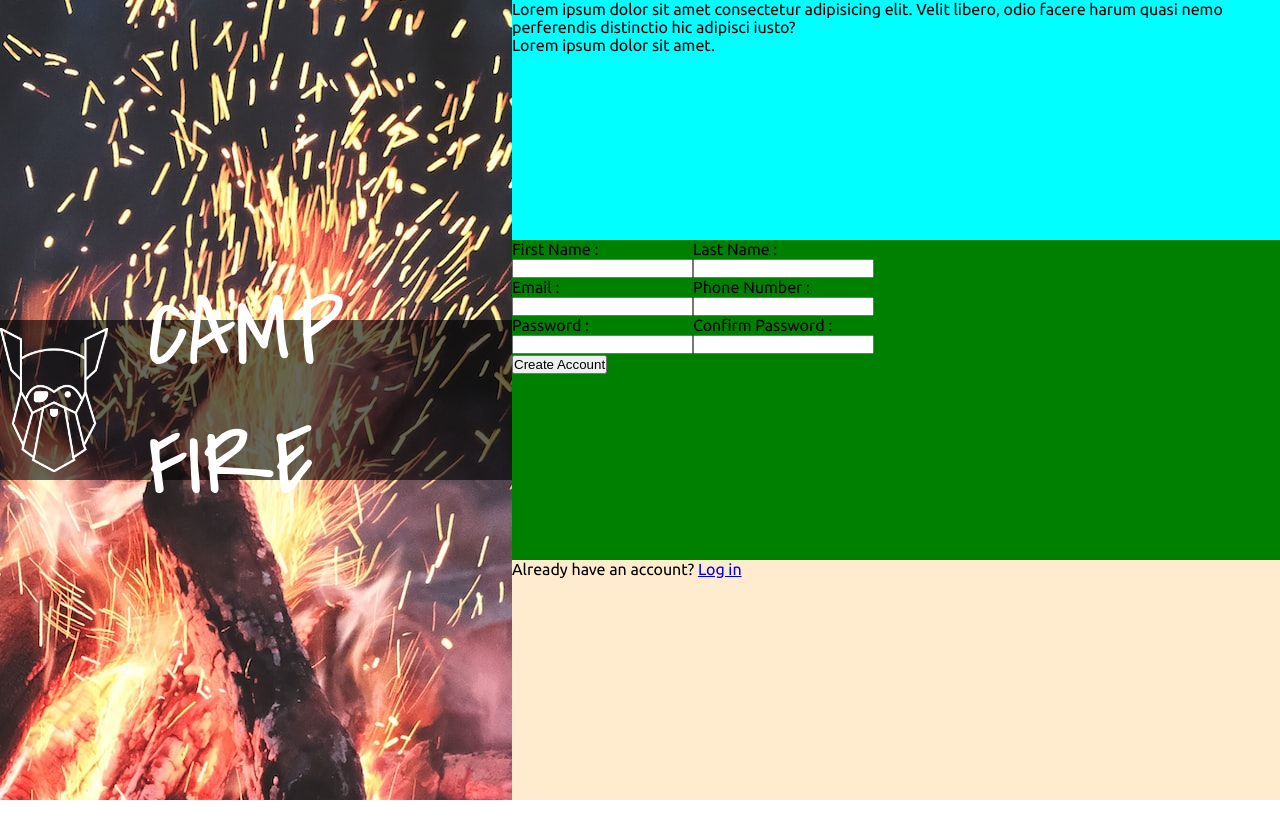
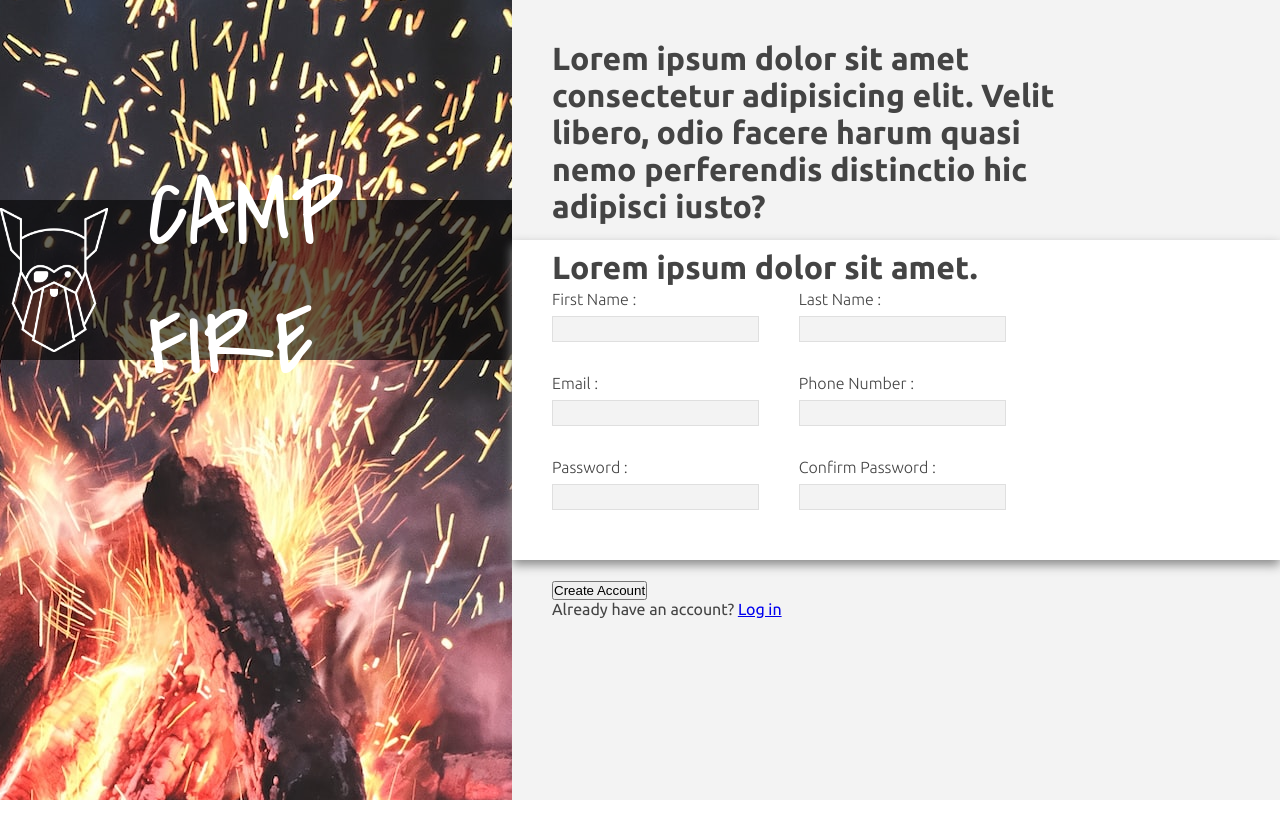
Before and after one commit to OZANAYYILDIZ/sign-up-form, a plain HTML site: page index.html in a window 1280 px wide. Before the commit the page ends 800 px from the top, so only its background shows below. Drawn offline with Linux system fonts and the light colour scheme.

Commit message:
styles the inputs when focused

```diff
--- a/css/style.css
+++ b/css/style.css
@@ -10,12 +10,13 @@ main {
     justify-content: right;
     align-items: center;
     font-family: 'Ubuntu', sans-serif;
+    color: #444444;
 }
 
 .form-container {
     width: 60vw;
     height: 100vh;
-    background-color: #fff;
+    background-color: #f3f3f3;
 }
 
 section.logo {
@@ -24,13 +25,13 @@ section.logo {
     background-position: center;
     display: flex;
     justify-content: right;
-    align-items: center;
 }
 
 .layer {
     display: flex;
     justify-content: center;
     align-items: center;
+    margin-top: 25vh;
     gap: 40px;
     width: 40vw;
     height: 20vh;
@@ -45,19 +46,59 @@ img {
 
 .top-text {
     height: 30vh;
-    background-color: aqua;
+    padding-left: 40px;
+    font-size: 2rem;
+    font-weight: 700;
+    width: 70%;
 }
 
-.form-div {
+.inputs {
     height: 40vh;
-    background-color: green;
+    background-color: #fff;
+    padding-left: 40px;
+    -webkit-box-shadow: 0px 5px 10px 0px rgba(138,138,138,1);
+    -moz-box-shadow: 0px 5px 10px 0px rgba(138,138,138,1);
+    box-shadow: 0px 5px 10px 0px rgba(138,138,138,1);
+    display: flex;
+    flex-direction: column;
+    justify-content: center;
+    gap: 4vh;
 }
 
-.create-button {
+.button {
+    margin-top: 20px;
+    padding-left: 40px;
+}
+
+.question {
     height: 30vh;
-    background-color: blanchedalmond;
+    padding-left: 40px;
 }
 
 .input-container {
     display: flex;
+    gap: 40px;
 }
+
+label {
+    font-weight: 300;
+}
+
+input {
+    width: 16vw;
+    height: 3vh;
+    margin-top: 8px;
+    background-color: #f3f3f3;
+    border: solid 1px #dfdfdf;
+    transition: 0.3s;
+}
+
+input:focus {
+    outline-color: rgb(35, 150, 218);
+    background-color: #fff;
+}
+
+.first-text {
+    padding-top: 5vh;
+    padding-bottom: 3vh;
+}
--- a/index.html
+++ b/index.html
@@ -24,17 +24,18 @@
         </section>
         <section class="form-container">
             <div class="top-text">
-                <p>
+                <p class="first-text">
                     Lorem ipsum dolor sit amet consectetur adipisicing elit.
                     Velit libero, odio facere harum quasi nemo perferendis
                     distinctio hic adipisci iusto?
                 </p>
-                <p>
+                <p class="second-text">
                     Lorem ipsum dolor sit amet.
                 </p>
             </div>
             <div class="form-div">
                 <form action="#" type="post">
+                    <div class="inputs">
                         <div class="input-container full-name">
                             <div class="first-name">
                                 <label for="first-name">First Name :</label>
@@ -65,13 +66,14 @@
                                 <div><input type="password" name="confirm-password" id="confirm-password" required></div>
                             </div>
                         </div>
+                    </div>
+                    <div class="button">
                         <button class="create-account" type="submit">Create Account</button>
+                    </div>
                 </form>
             </div>
-            <div class="create-button">
             <div class="question">
                     <p>Already have an account? <a href="#">Log in</a></p>
-                </div>
             </div>
 
         </section>
```
Lines whose indentation alone changed are shown as unchanged.
